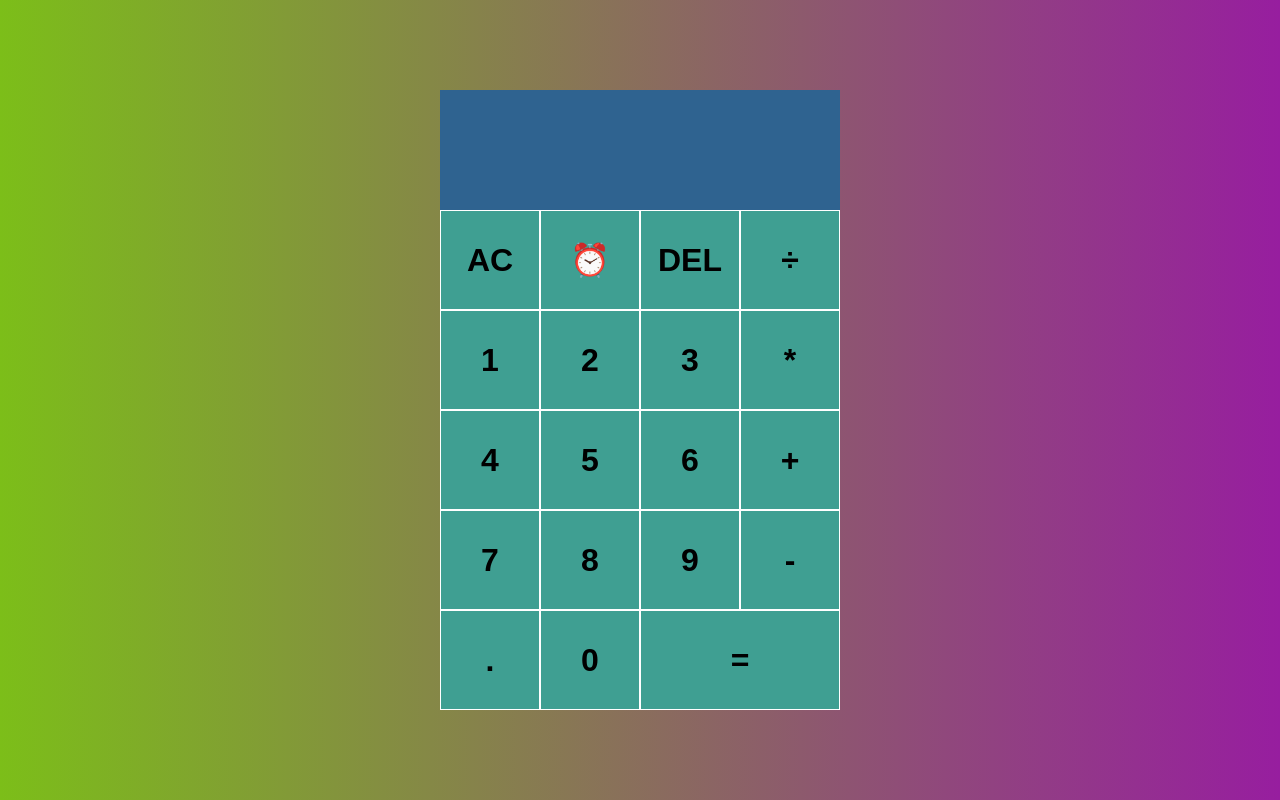
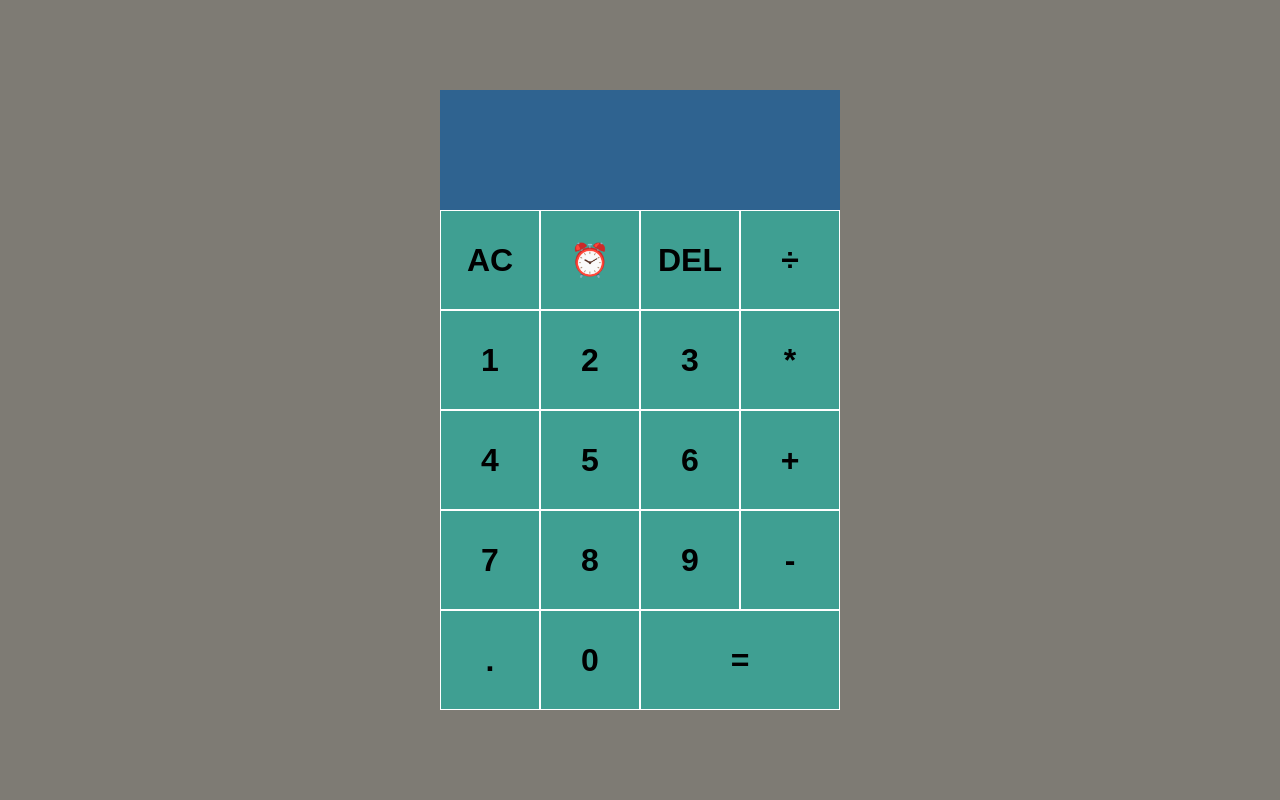
Before and after one commit to leonandhard/practiceCalculator, a plain HTML site: page index.html in a window 1280 px wide. Drawn offline with Linux system fonts and the light colour scheme.

Commit message:
update html js css

```diff
--- a/styles/styles.scss
+++ b/styles/styles.scss
@@ -1,9 +1,7 @@
 body {
-    $main-color_1: rgb(151, 30, 159);
-    $main-color_2: rgb(124, 190, 25);
     padding: 0;
     margin: 0;
-    background: linear-gradient(to left, $main-color_1, $main-color_2);
+    background: rgb(126, 123, 116);
 }
 .calculator-container {
     font-family: 'Segoe UI', Tahoma, Geneva, Verdana, sans-serif;
```
Also changed, not shown: styles/styles.css, 2 other files.
